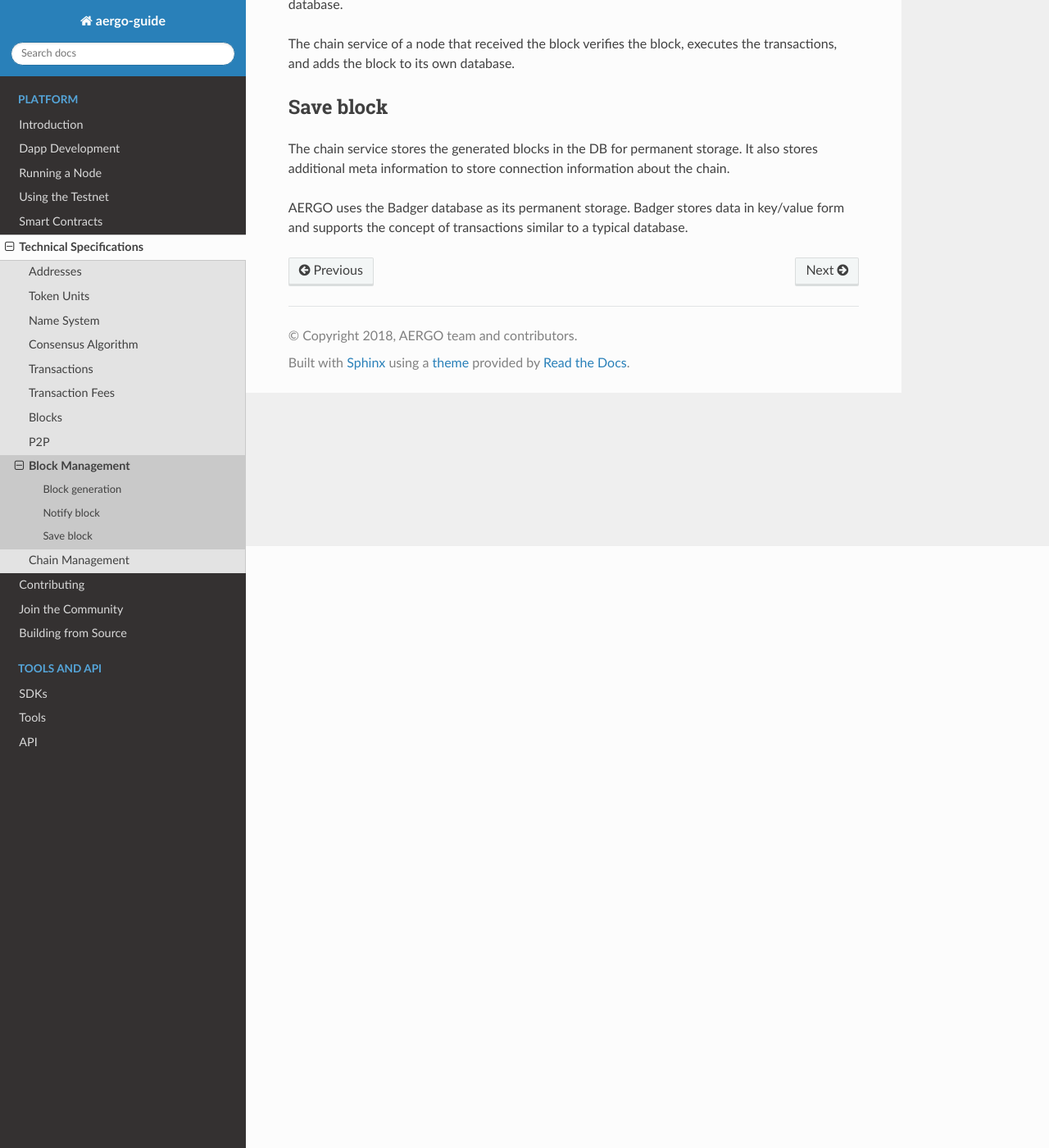
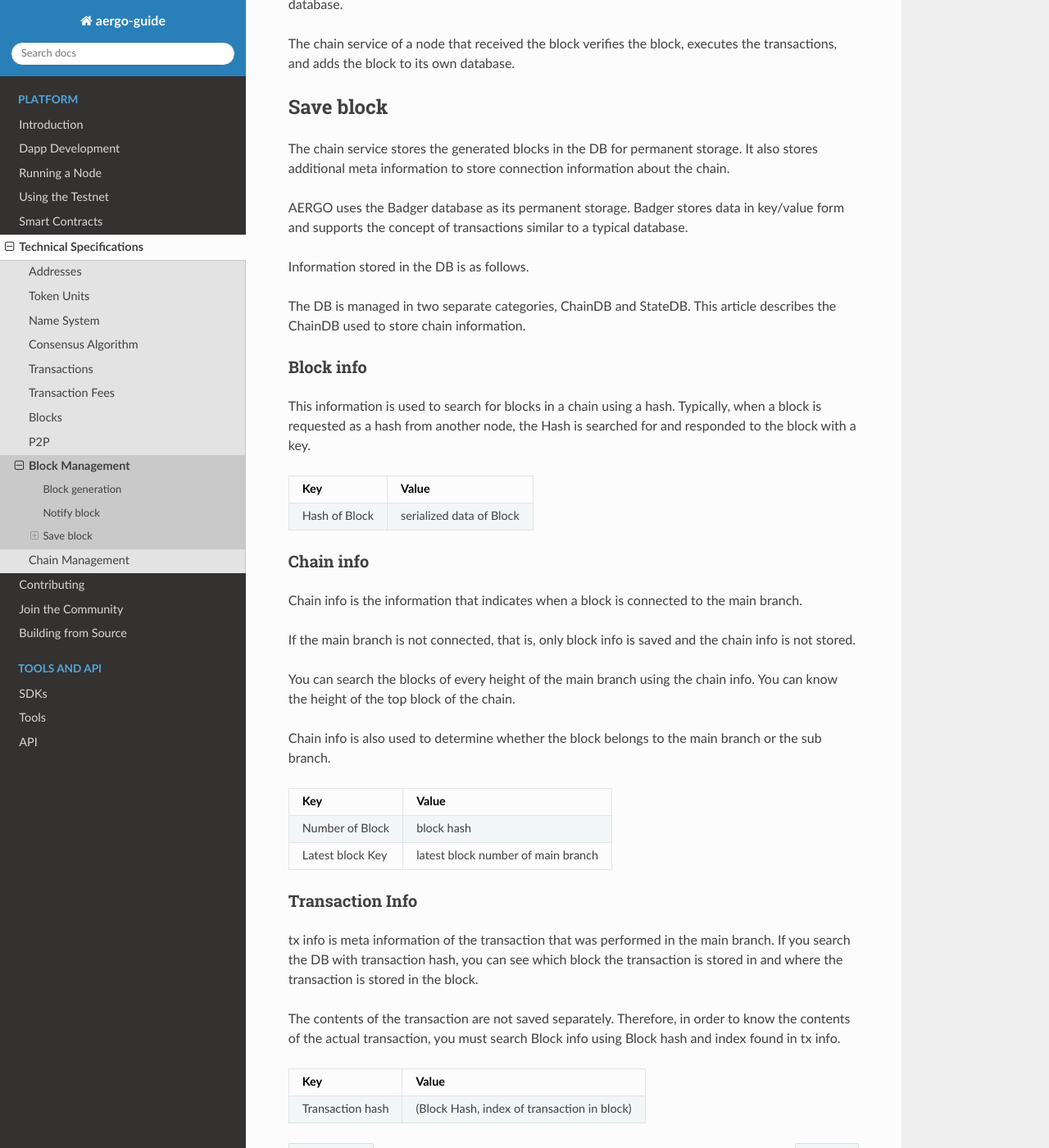
Before and after one commit to aergoio/guide, a Sphinx documentation site: the page built from source/specs/block-management.rst, in a window 1280 px wide and 1400 px high, scrolled down 734 px. Shown: the whole window at 82% size. Built offline with Sphinx 7.4.7 and the Read the Docs theme 2.0.0, drawn with Linux system fonts in a browser that asks for light colours.

Commit message:
[CHAIN] add description for row format of chainDB

```diff
--- a/source/specs/block-management.rst
+++ b/source/specs/block-management.rst
@@ -36,3 +36,53 @@ It also stores additional meta information to store connection information about
 
 AERGO uses the Badger database as its permanent storage.
 Badger stores data in key/value form and supports the concept of transactions similar to a typical database.
+
+Information stored in the DB is as follows.
+
+The DB is managed in two separate categories, ChainDB and StateDB.
+This article describes the ChainDB used to store chain information.
+
+Block info
+^^^^^^^^^^
+This information is used to search for blocks in a chain using a hash.
+Typically, when a block is requested as a hash from another node, the Hash is searched for and responded to the block with a key.
+
+=================  ==========================
+Key					Value
+=================  ==========================
+Hash of Block       serialized data of Block
+=================  ==========================
+
+
+
+Chain info
+^^^^^^^^^^
+Chain info is the information that indicates when a block is connected to the main branch.
+
+If the main branch is not connected, that is, only block info is saved and the chain info is not stored.
+
+You can search the blocks of every height of the main branch using the chain info. You can know the height of the top block of the chain.
+
+Chain info is also used to determine whether the block belongs to the main branch or the sub branch.
+
+
+=================  ==================================
+Key					Value
+=================  ==================================
+Number of Block     block hash
+Latest block Key    latest block number of main branch
+=================  ==================================
+
+
+Transaction Info
+^^^^^^^^^^^^^^^^^^^^
+tx info is meta information of the transaction that was performed in the main branch.
+If you search the DB with transaction hash, you can see which block the transaction is stored in and where the transaction is stored in the block.
+
+The contents of the transaction are not saved separately. Therefore, in order to know the contents of the actual transaction, you must search Block info using Block hash and index found in tx info.
+
+=================   ==============================================
+Key					Value
+=================   ==============================================
+Transaction hash    (Block Hash, index of transaction in block)
+=================   ==============================================
```
